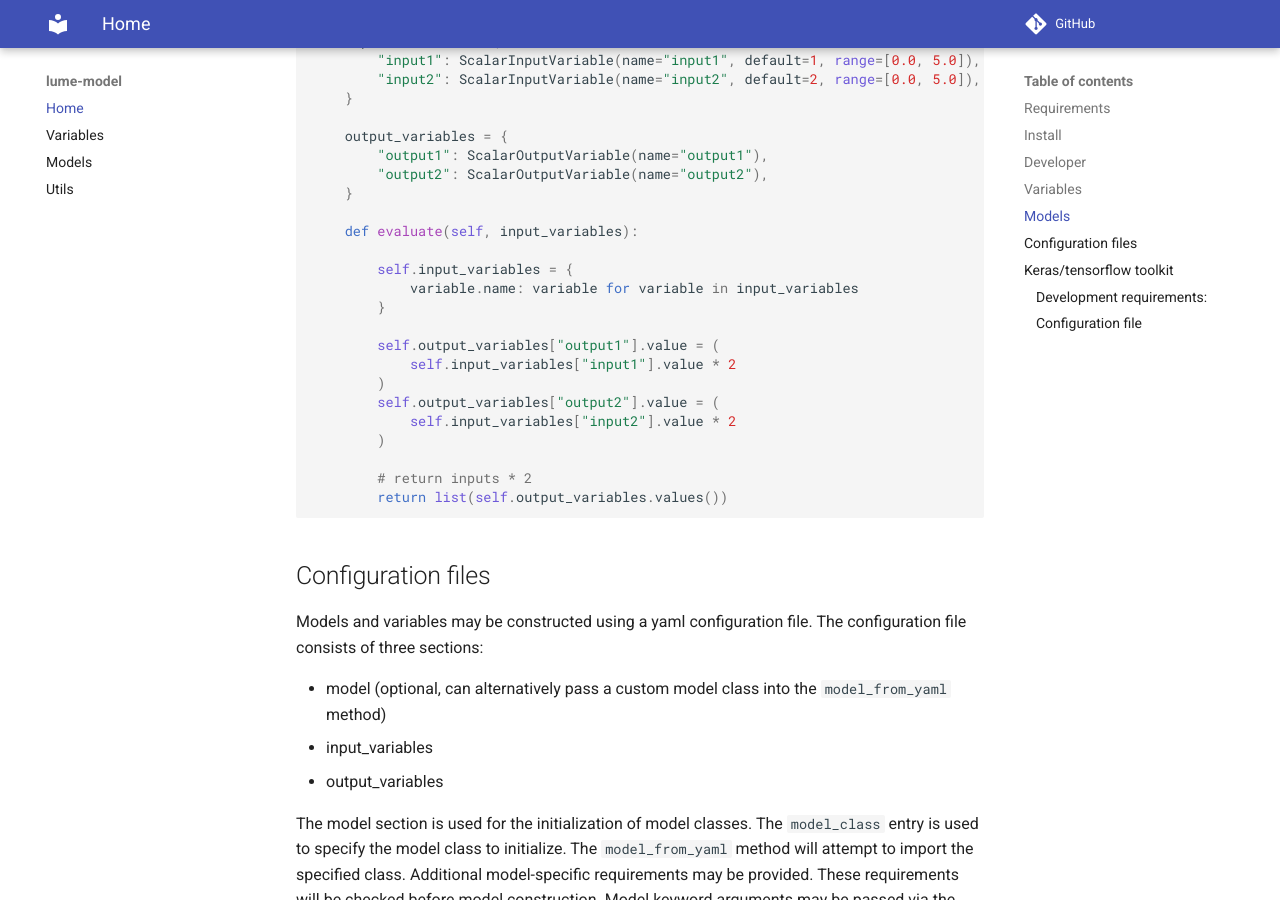
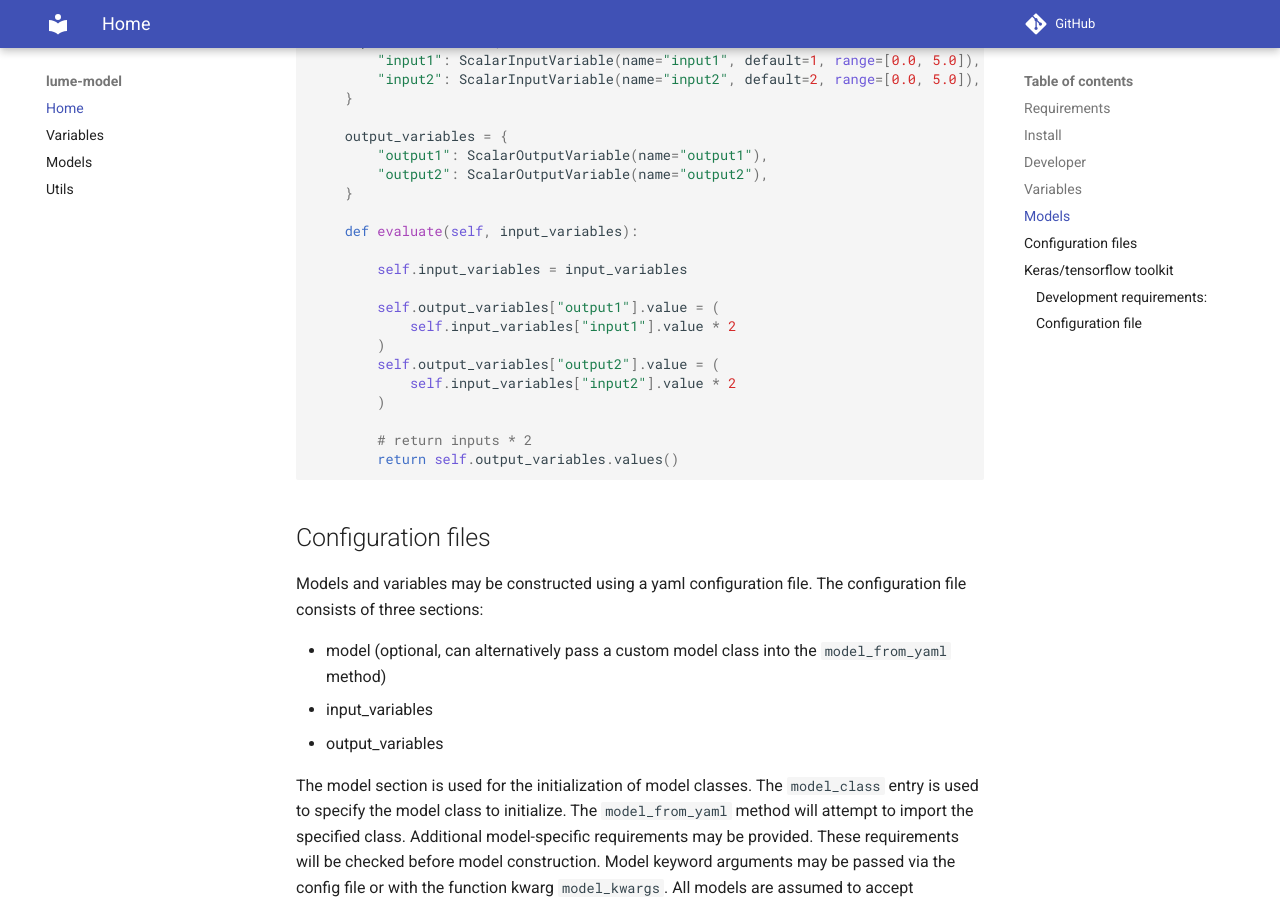
Before and after one commit to slaclab/lume-model, an MkDocs documentation site: the page built from docs/index.md, in a window 1280 px wide and 900 px high, scrolled down 2139 px. Built offline with MkDocs 1.6.1 and Material for MkDocs 9.7.7, drawn with Linux system fonts in a browser that asks for light colours; comment, search, counter and statistics services are not loaded.

Commit message:
Correct return/input types

````diff
--- a/docs/index.md
+++ b/docs/index.md
@@ -84,9 +84,7 @@ class ExampleModel(BaseModel):
 
     def evaluate(self, input_variables):
 
-        self.input_variables = {
-            variable.name: variable for variable in input_variables
-        }
+        self.input_variables = input_variables
 
         self.output_variables["output1"].value = (
             self.input_variables["input1"].value * 2
@@ -96,7 +94,7 @@ class ExampleModel(BaseModel):
         )
 
         # return inputs * 2
-        return list(self.output_variables.values())
+        return self.output_variables.values()
 ```
 
 ## Configuration files
````
